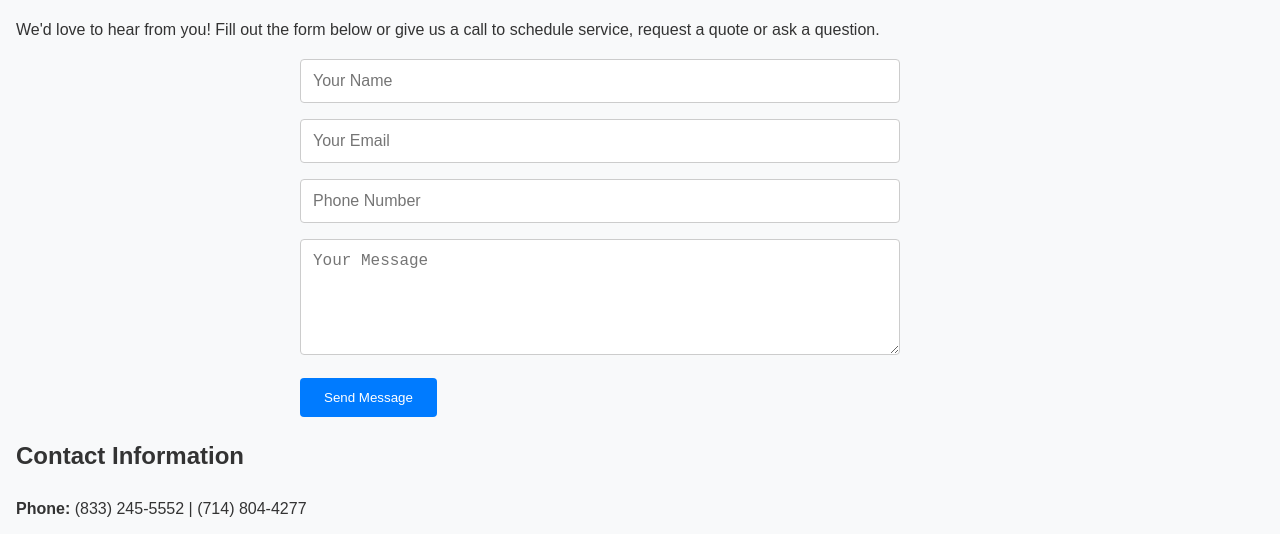
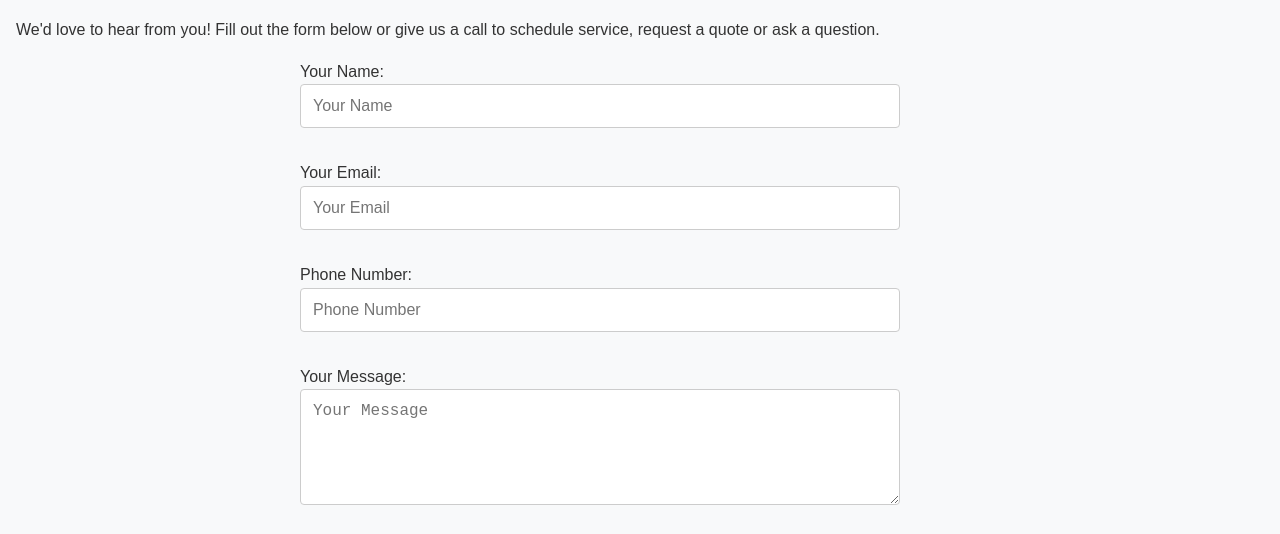
Before and after one commit to Adventairsolutions/adventairsolutions-site, a plain HTML site: page contact.html in a window 1280 px wide. Shown: the part 261-795 px from the top of the page. Drawn offline with Linux system fonts and the light colour scheme.

Commit message:
Update contact.html

```diff
--- a/contact.html
+++ b/contact.html
@@ -1,9 +1,8 @@
-
 <!DOCTYPE html>
 <html lang="en">
 <head>
   <meta charset="UTF-8">
-        <meta name="viewport" content="width=device-width, initial-scale=1.0">
+  <meta name="viewport" content="width=device-width,initial-scale=1.0">
   <title>Contact Us – Advent Air Solutions Inc.</title>
   <link rel="stylesheet" href="css/style.css">
 </head>
@@ -28,14 +27,48 @@
     <h1>Contact Us</h1>
     <p>We'd love to hear from you! Fill out the form below or give us a call to schedule service, request a quote or ask a question.</p>
     <div class="contact-form">
-                <form>
-                    <input type="text" placeholder="Your Name" required>
-                    <input type="email" placeholder="Your Email" required>
-                    <input type="tel" placeholder="Phone Number">
-                    <textarea rows="5" placeholder="Your Message"></textarea>
+      <!-- Netlify-ready Service Request Form -->
+      <form name="service-request" method="POST" data-netlify="true" netlify-honeypot="bot-field">
+        <!-- spam-bot catcher -->
+        <input type="hidden" name="bot-field" />
+
+        <!-- ties the submission to “service-request” -->
+        <input type="hidden" name="form-name" value="service-request" />
+
+        <p>
+          <label>
+            Your Name:<br>
+            <input type="text" name="name" placeholder="Your Name" required>
+          </label>
+        </p>
+
+        <p>
+          <label>
+            Your Email:<br>
+            <input type="email" name="email" placeholder="Your Email" required>
+          </label>
+        </p>
+
+        <p>
+          <label>
+            Phone Number:<br>
+            <input type="tel" name="phone" placeholder="Phone Number">
+          </label>
+        </p>
+
+        <p>
+          <label>
+            Your Message:<br>
+            <textarea name="message" rows="5" placeholder="Your Message" required></textarea>
+          </label>
+        </p>
+
+        <p>
           <button type="submit">Send Message</button>
+        </p>
       </form>
     </div>
+
     <h2>Contact Information</h2>
     <p><strong>Phone:</strong> (833) 245-5552 | (714) 804-4277</p>
     <p><strong>Email:</strong> info@adventairsolutions.com</p>
```
Lines whose indentation alone changed are shown as unchanged.
